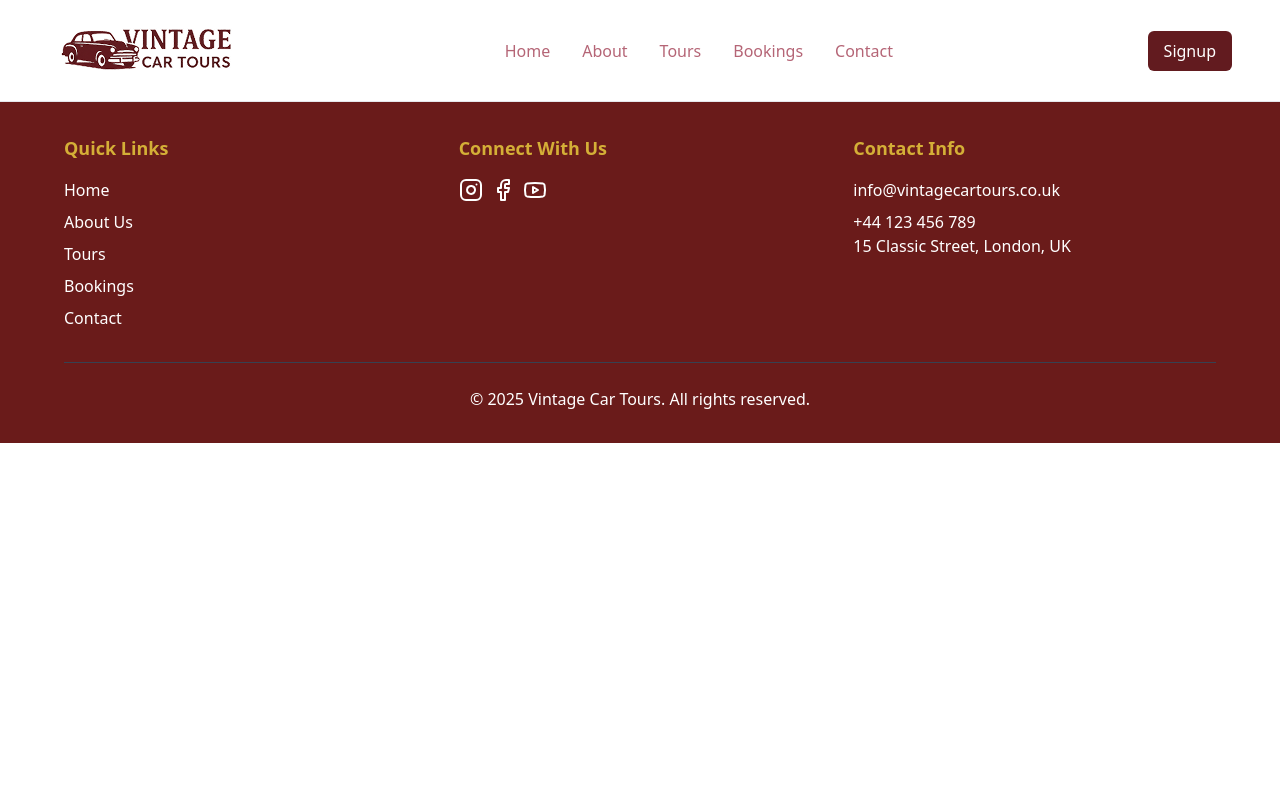
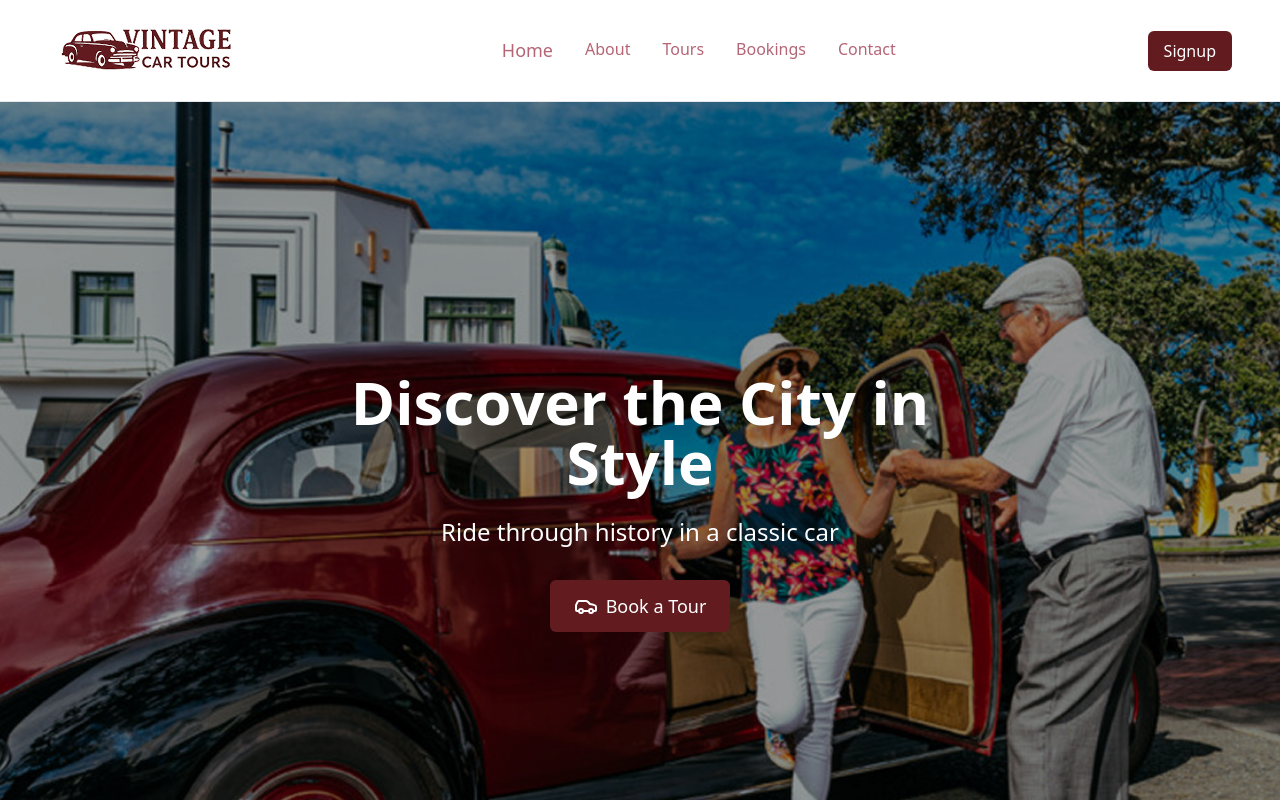
Before and after one commit to ansaralyh/vintage-car-tools, a React (Vite) app: page / in a window 1280 px wide. Shown: the top 800 px of the page. Built offline with nearby package versions, Linux system fonts and the light colour scheme.

Commit message:
ui fixes

```diff
--- a/src/App.tsx
+++ b/src/App.tsx
@@ -21,7 +21,7 @@ function App() {
           <Route path="/signup" element={<SignUp />} />
 
           <Route path="/" element={<HomePageLayout />}>
-            <Route path="home" element={<Home />} />
+            <Route path="/" element={<Home />} />
             <Route path="tours" element={<Tours />} />
             <Route path="about" element={<About />} />
             <Route path="contact" element={<Contact />} />
--- a/src/components/SignIn.tsx
+++ b/src/components/SignIn.tsx
@@ -51,7 +51,7 @@ const SignIn: React.FC = () => {
         {/* Right Side */}
         <div className="md:w-1/2 h-full">
           <img
-            src="/public/images/dino-reichmuth-A5rCN8626Ck-unsplash 1.png"
+            src="/images/dino-reichmuth-A5rCN8626Ck-unsplash 1.png"
             alt="Nature road trip"
             className="w-full h-full object-cover"
           />
--- a/src/components/SignUp.tsx
+++ b/src/components/SignUp.tsx
@@ -45,7 +45,7 @@ const SignUp: React.FC = () => {
         {/* Right Side */}
         <div className="md:w-1/2 h-full">
           <img
-            src="/public/images/dino-reichmuth-A5rCN8626Ck-unsplash 1.png"
+            src="/images/dino-reichmuth-A5rCN8626Ck-unsplash 1.png"
             alt="Nature road trip"
             className="w-full h-full object-cover"
           />
--- a/src/components/home-navbar/home-navbar.tsx
+++ b/src/components/home-navbar/home-navbar.tsx
@@ -14,14 +14,14 @@ function HomeNavbar() {
       <nav className="flex items-center justify-between  px-12 py-4 bg-white border-b border-gray-200">
         {/* Left - Logo */}
         <div className="text-2xl font-bold text-gray-800">
-          <Link to="/home">
+          <Link to="/">
             <img src={logo} alt="logo" />
           </Link>
         </div>
 
         {/* Center - Navigation */}
         <div className="hidden md:flex space-x-8">
-          <Link to="/home" className={navLinkClass("/home")}>
+          <Link to="/" className={navLinkClass("/")}>
             Home
           </Link>
           <Link to="/about" className={navLinkClass("/about")}>
```
